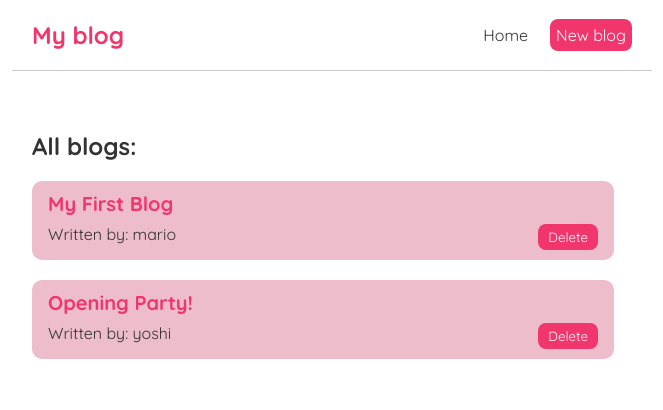
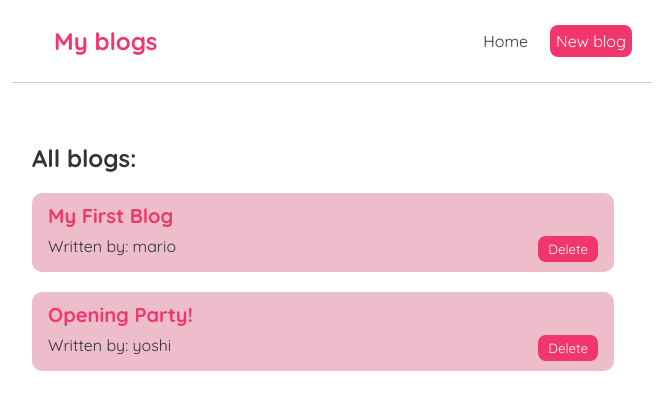
Before and after one commit to AndreasAvetisian/react-js-training, a React (Create React App) app: page / in a window 1280 px wide. Shown: the top 410 px of the page, without its empty margins (308-971 px from the left). Built offline with nearby package versions, Linux system fonts and the light colour scheme; data requests are answered from the project's data file.

Commit message:
Route Parameters

```diff
--- a/src/App.js
+++ b/src/App.js
@@ -2,6 +2,7 @@
 import Home from './Home';
 import { BrowserRouter as Router, Routes, Route } from "react-router-dom";
 import Create from './Create';
+import BlogDetails from './BlogDetails';
 
 function App() {
   return (
@@ -18,6 +19,10 @@
               path="/create"
               element={< Create />}
             />
+            <Route
+              path="/blogs/:id"
+              element={< BlogDetails />}
+            />
           </Routes>
         </div>
       </div>
--- /dev/null
+++ b/src/BlogDetails.js
@@ -0,0 +1,14 @@
+import { useParams } from "react-router-dom";
+
+const BlogDetails = () => {
+
+    const { id } = useParams();
+
+    return (
+        <div className="blog-details">
+            <h2>Blog #{ id } details:</h2>
+        </div>
+     );
+}
+
+export default BlogDetails;
--- a/src/BlogList.js
+++ b/src/BlogList.js
@@ -1,3 +1,5 @@
+import { Link } from "react-router-dom";
+
 const BlogList = ({ blogs, title }) => {
 
     return (
@@ -5,6 +7,7 @@
             <h2>{ title }</h2>
             {blogs.map((blog) => (
                 <div className="blog-preview" key={blog.id}>
+                    <Link to={ `/blogs/${blog.id}` }>
                         <h2>{ blog.title }</h2>
                         <div className="blog-preview-content">
                             <p>Written by: { blog.author }</p>
@@ -13,6 +16,7 @@
                             >Delete
                             </button>
                         </div>
+                    </Link>
                 </div>
             ))}
         </div>
--- a/src/Navbar.js
+++ b/src/Navbar.js
@@ -3,7 +3,11 @@
 const Navbar = () => {
     return (
         <nav className="navbar">
-            <h1>My blog</h1>
+            <Link
+                to="/"
+                className='myBlogTitle'
+            >My blogs
+            </Link>
             <div className="links">
                 <Link
                     to="/"
--- a/src/index.css
+++ b/src/index.css
@@ -24,6 +24,11 @@
   margin-left: 16px;
   text-decoration: none;
   padding: 6px;
+}
+.navbar .myBlogTitle {
+  color: #f1356d;
+  font-size: 24px;
+  font-weight: bold;
 }
 .navbar a:hover {
   color: #f1356d;
@@ -58,6 +63,9 @@
   color: #f1356d;
   margin-bottom: 8px;
 }
+.blog-preview a {
+  text-decoration: none;
+}
 .blog-preview-content {
   display: flex;
   justify-content: space-between;
```
Lines whose indentation alone changed are shown as unchanged.
